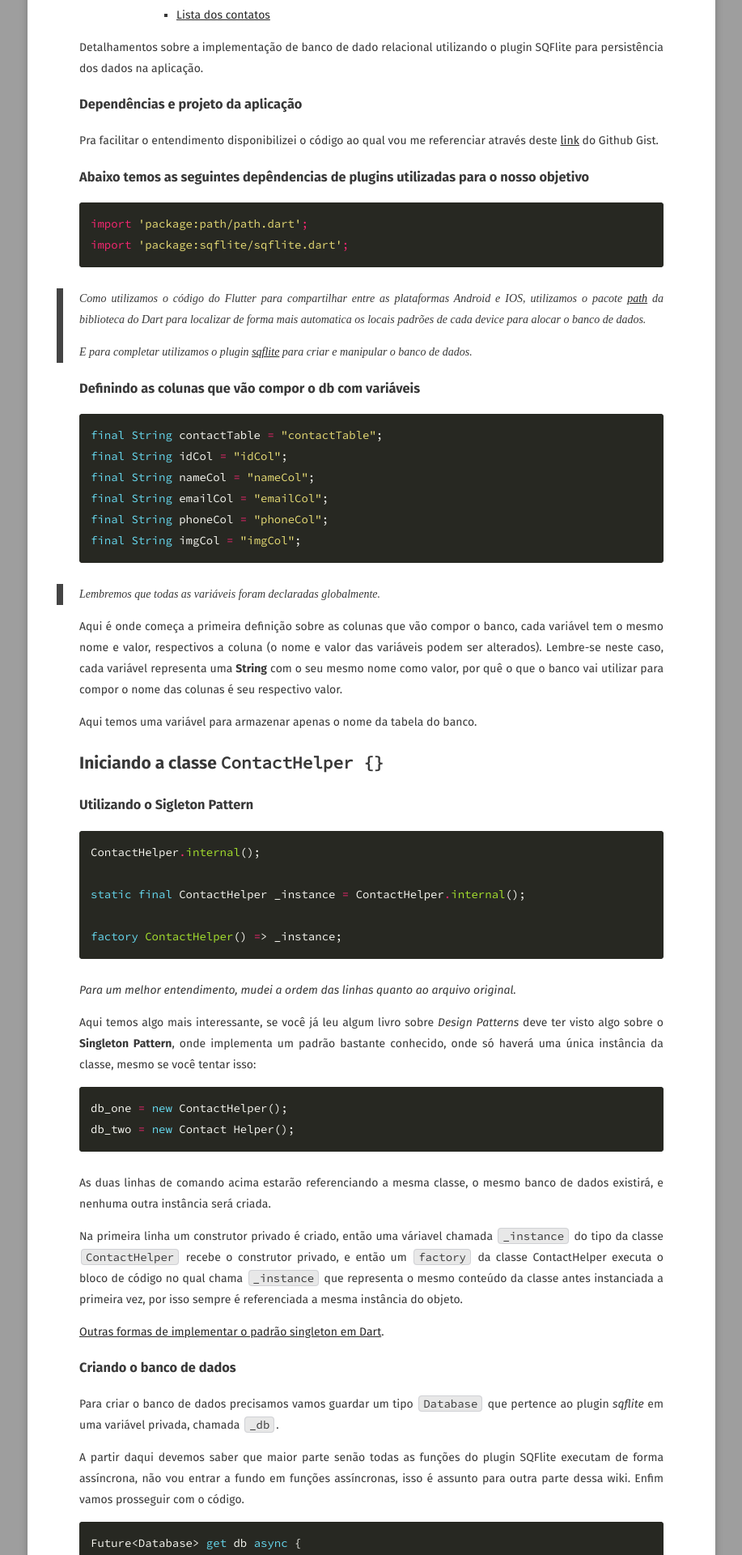
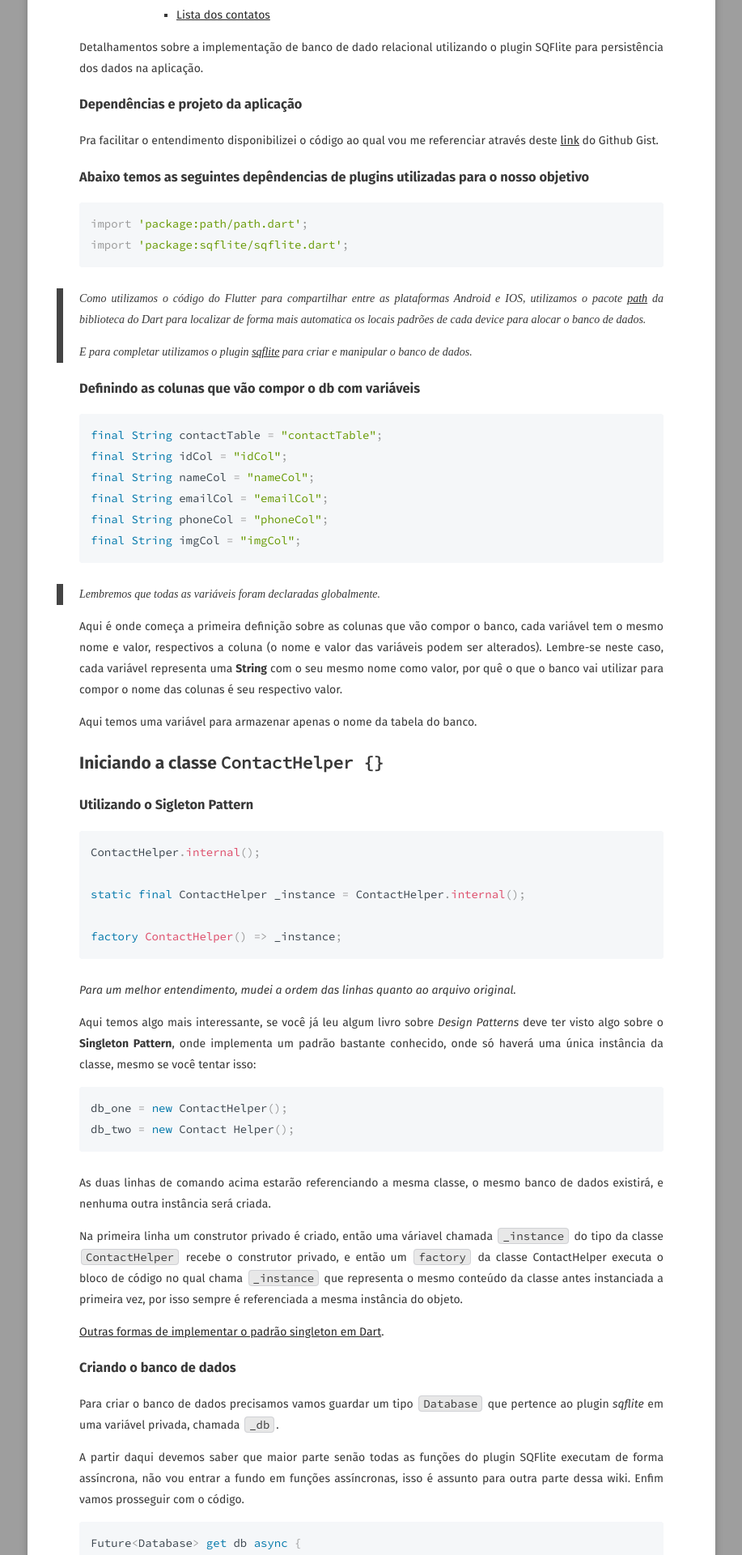
Before and after one commit to jsdaniell/jsdaniell.github.io, a Jekyll site: the page built from _posts/2019-06-16-implementando-sqflite-flutter.md, in a window 1280 px wide. Shown: the part 1469-3389 px from the top of the page at 81% size, without its empty margins (181-1098 px from the left). Built offline with Jekyll 4.4.1, drawn with Linux system fonts in a browser that asks for light colours; some web fonts are replaced; comment, search, counter and statistics services are not loaded.

Commit message:
Syntax highlight changed colors and font

```diff
--- a/_sass/syntax.scss
+++ b/_sass/syntax.scss
@@ -3,7 +3,7 @@ pre.highlight {
 }
 
 .highlight {
-	background-color: #272822;
+	background-color: #f5f7f9;
 	font-family: $font3;
 	@include font-size(14);
 	color: #f8f8f2;
@@ -15,62 +15,62 @@ pre.highlight {
 	}
 	.lineno            { padding-right: 24px; color: lighten(#49483e,50);}
 	.hll               { background-color: #49483e}
-	.c                 { color: #75715e }                            /* Comment                     */
+	.c                 { color: #708090 }                            /* Comment                     */
 	.err               { color: #960050; background-color: #1e0010 } /* Error                       */
-	.k                 { color: #66d9ef }                            /* Keyword                     */
-	.l                 { color: #ae81ff }                            /* Literal                     */
-	.n                 { color: #f8f8f2 }                            /* Name                        */
-	.o                 { color: #f92672 }                            /* Operator                    */
-	.p                 { color: #f8f8f2 }                            /* Punctuation                 */
-	.cm                { color: #75715e }                            /* Comment.Multiline           */
-	.cp                { color: #75715e }                            /* Comment.Preproc             */
-	.c1                { color: #75715e }                            /* Comment.Single              */
-	.cs                { color: #75715e }                            /* Comment.Special             */
+	.k                 { color: #0077aa }                            /* Keyword                     */
+	.l                 { color: #990055 }                            /* Literal                     */
+	.n                 { color: #3b454e }                            /* Name                        */
+	.o                 { color: #999999 }                            /* Operator                    */
+	.p                 { color: #999999 }                            /* Punctuation                 */
+	.cm                { color: #708090 }                            /* Comment.Multiline           */
+	.cp                { color: #708090 }                            /* Comment.Preproc             */
+	.c1                { color: #708090 }                            /* Comment.Single              */
+	.cs                { color: #708090 }                            /* Comment.Special             */
 	.ge                { font-style: italic }                        /* Generic.Emph                */
 	.gs                { font-weight: bold }                         /* Generic.Strong              */
-	.kc                { color: #66d9ef }                            /* Keyword.Constant            */
-	.kd                { color: #66d9ef }                            /* Keyword.Declaration         */
-	.kn                { color: #f92672 }                            /* Keyword.Namespace           */
-	.kp                { color: #66d9ef }                            /* Keyword.Pseudo              */
-	.kr                { color: #66d9ef }                            /* Keyword.Reserved            */
-	.kt                { color: #66d9ef }                            /* Keyword.Type                */
-	.ld                { color: #e6db74 }                            /* Literal.Date                */
-	.m                 { color: #ae81ff }                            /* Literal.Number              */
-	.s                 { color: #e6db74 }                            /* Literal.String              */
-	.na                { color: #a6e22e }                            /* Name.Attribute              */
+	.kc                { color: #0077aa }                            /* Keyword.Constant            */
+	.kd                { color: #0077aa }                            /* Keyword.Declaration         */
+	.kn                { color: #999999 }                            /* Keyword.Namespace           */
+	.kp                { color: #0077aa }                            /* Keyword.Pseudo              */
+	.kr                { color: #0077aa }                            /* Keyword.Reserved            */
+	.kt                { color: #0077aa }                            /* Keyword.Type                */
+	.ld                { color: #669900 }                            /* Literal.Date                */
+	.m                 { color: #990055 }                            /* Literal.Number              */
+	.s                 { color: #669900 }                            /* Literal.String              */
+	.na                { color: #dd4a68 }                            /* Name.Attribute              */
 	.nb                { color: #f8f8f2 }                            /* Name.Builtin                */
-	.nc                { color: #a6e22e }                            /* Name.Class                  */
-	.no                { color: #66d9ef }                            /* Name.Constant               */
-	.nd                { color: #a6e22e }                            /* Name.Decorator              */
+	.nc                { color: #dd4a68 }                            /* Name.Class                  */
+	.no                { color: #0077aa }                            /* Name.Constant               */
+	.nd                { color: #dd4a68 }                            /* Name.Decorator              */
 	.ni                { color: #f8f8f2 }                            /* Name.Entity                 */
-	.ne                { color: #a6e22e }                            /* Name.Exception              */
-	.nf                { color: #a6e22e }                            /* Name.Function               */
+	.ne                { color: #dd4a68 }                            /* Name.Exception              */
+	.nf                { color: #dd4a68 }                            /* Name.Function               */
 	.nl                { color: #f8f8f2 }                            /* Name.Label                  */
 	.nn                { color: #f8f8f2 }                            /* Name.Namespace              */
-	.nx                { color: #a6e22e }                            /* Name.Other                  */
+	.nx                { color: #dd4a68 }                            /* Name.Other                  */
 	.py                { color: #f8f8f2 }                            /* Name.Property               */
-	.nt                { color: #f92672 }                            /* Name.Tag                    */
+	.nt                { color: #999999 }                            /* Name.Tag                    */
 	.nv                { color: #f8f8f2 }                            /* Name.Variable               */
-	.ow                { color: #f92672 }                            /* Operator.Word               */
+	.ow                { color: #999999 }                            /* Operator.Word               */
 	.w                 { color: #f8f8f2 }                            /* Text.Whitespace             */
-	.mf                { color: #ae81ff }                            /* Literal.Number.Float        */
-	.mh                { color: #ae81ff }                            /* Literal.Number.Hex          */
-	.mi                { color: #ae81ff }                            /* Literal.Number.Integer      */
-	.mo                { color: #ae81ff }                            /* Literal.Number.Oct          */
-	.sb                { color: #e6db74 }                            /* Literal.String.Backtick     */
-	.sc                { color: #e6db74 }                            /* Literal.String.Char         */
-	.sd                { color: #e6db74 }                            /* Literal.String.Doc          */
-	.s2                { color: #e6db74 }                            /* Literal.String.Double       */
-	.se                { color: #ae81ff }                            /* Literal.String.Escape       */
-	.sh                { color: #e6db74 }                            /* Literal.String.Heredoc      */
-	.si                { color: #e6db74 }                            /* Literal.String.Interpol     */
-	.sx                { color: #e6db74 }                            /* Literal.String.Other        */
-	.sr                { color: #e6db74 }                            /* Literal.String.Regex        */
-	.s1                { color: #e6db74 }                            /* Literal.String.Single       */
-	.ss                { color: #e6db74 }                            /* Literal.String.Symbol       */
+	.mf                { color: #990055 }                            /* Literal.Number.Float        */
+	.mh                { color: #990055 }                            /* Literal.Number.Hex          */
+	.mi                { color: #990055 }                            /* Literal.Number.Integer      */
+	.mo                { color: #990055 }                            /* Literal.Number.Oct          */
+	.sb                { color: #669900 }                            /* Literal.String.Backtick     */
+	.sc                { color: #669900 }                            /* Literal.String.Char         */
+	.sd                { color: #669900 }                            /* Literal.String.Doc          */
+	.s2                { color: #669900 }                            /* Literal.String.Double       */
+	.se                { color: #990055 }                            /* Literal.String.Escape       */
+	.sh                { color: #669900 }                            /* Literal.String.Heredoc      */
+	.si                { color: #669900 }                            /* Literal.String.Interpol     */
+	.sx                { color: #669900 }                            /* Literal.String.Other        */
+	.sr                { color: #669900 }                            /* Literal.String.Regex        */
+	.s1                { color: #669900 }                            /* Literal.String.Single       */
+	.ss                { color: #669900 }                            /* Literal.String.Symbol       */
 	.bp                { color: #f8f8f2 }                            /* Name.Builtin.Pseudo         */
 	.vc                { color: #f8f8f2 }                            /* Name.Variable.Class         */
 	.vg                { color: #f8f8f2 }                            /* Name.Variable.Global        */
 	.vi                { color: #f8f8f2 }                            /* Name.Variable.Instance      */
-	.il                { color: #ae81ff }                            /* Literal.Number.Integer.Long */
+	.il                { color: #990055 }                            /* Literal.Number.Integer.Long */
 }
```
